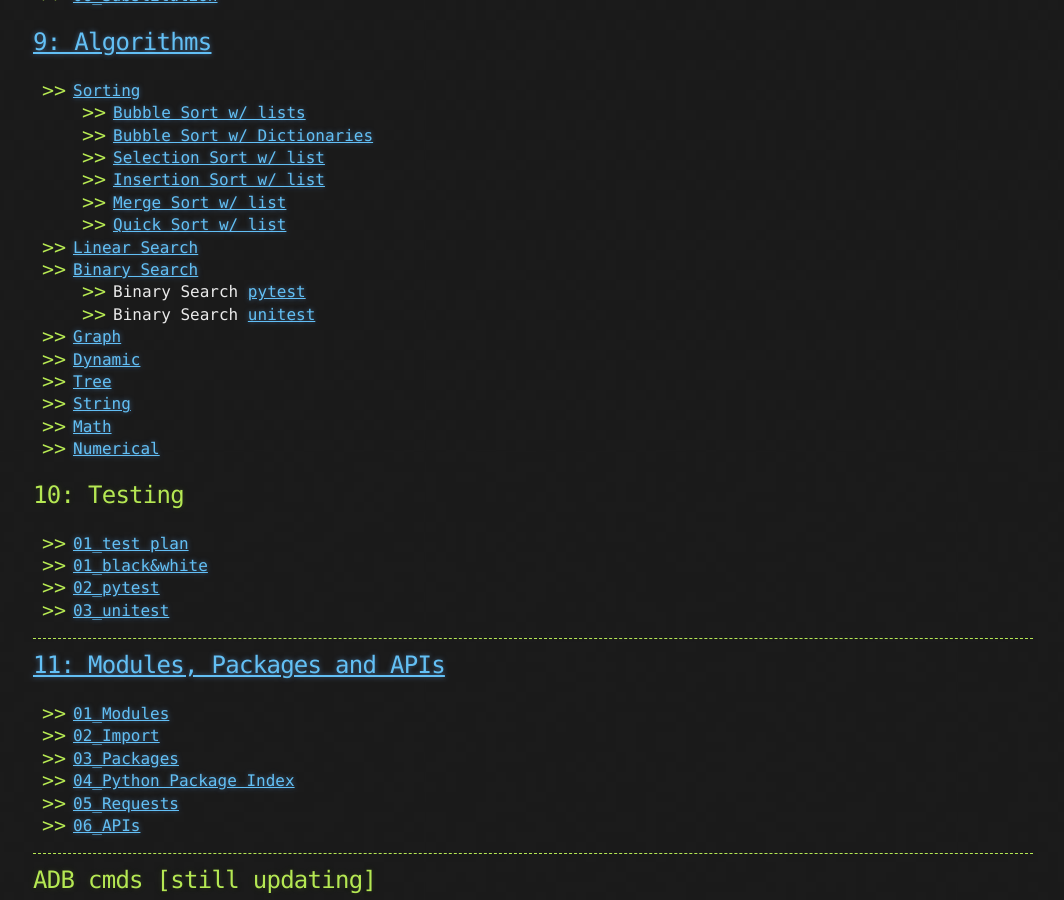
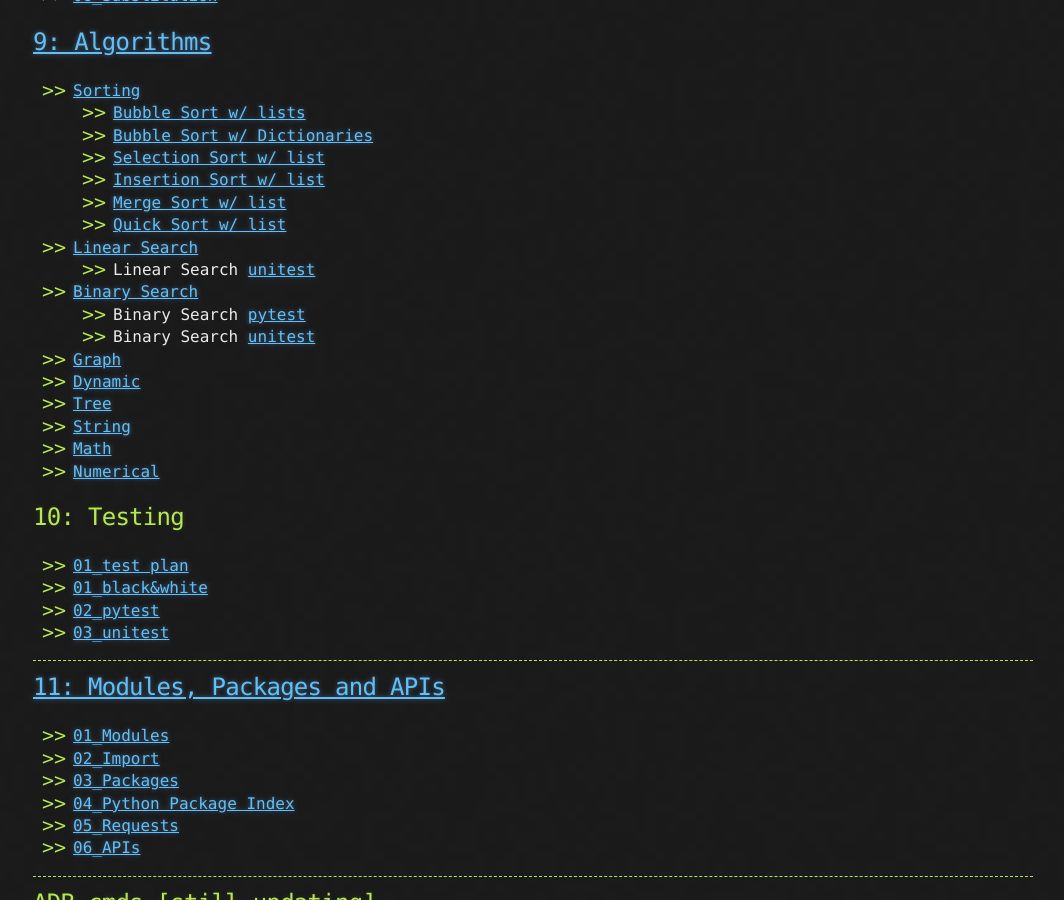
Before and after one commit to sciustechnologia/sciustechnologia.github.io, a Jekyll site: the page built from index.md, in a window 1280 px wide and 900 px high, scrolled down 5401 px. Shown: the whole window, without its empty margins (107-1171 px from the left). Built offline with Jekyll 4.4.1, drawn with Linux system fonts in a browser that asks for light colours.

Commit message:
Update index.md

```diff
--- a/index.md
+++ b/index.md
@@ -231,6 +231,7 @@ Testing AI
   - [Merge Sort w/ list](./python/10_algos/10015.html)
   - [Quick Sort w/ list](./python/10_algos/10016.html)
 - [Linear Search](./python/10_algos/1002.html)
+  - Linear Search [unitest](./python/10_algos/1002u.html)
 - [Binary Search](./python/10_algos/10021.html)
   - Binary Search [pytest](./python/10_algos/10021p.html)
   - Binary Search [unitest](./python/10_algos/10021u.html)
```
